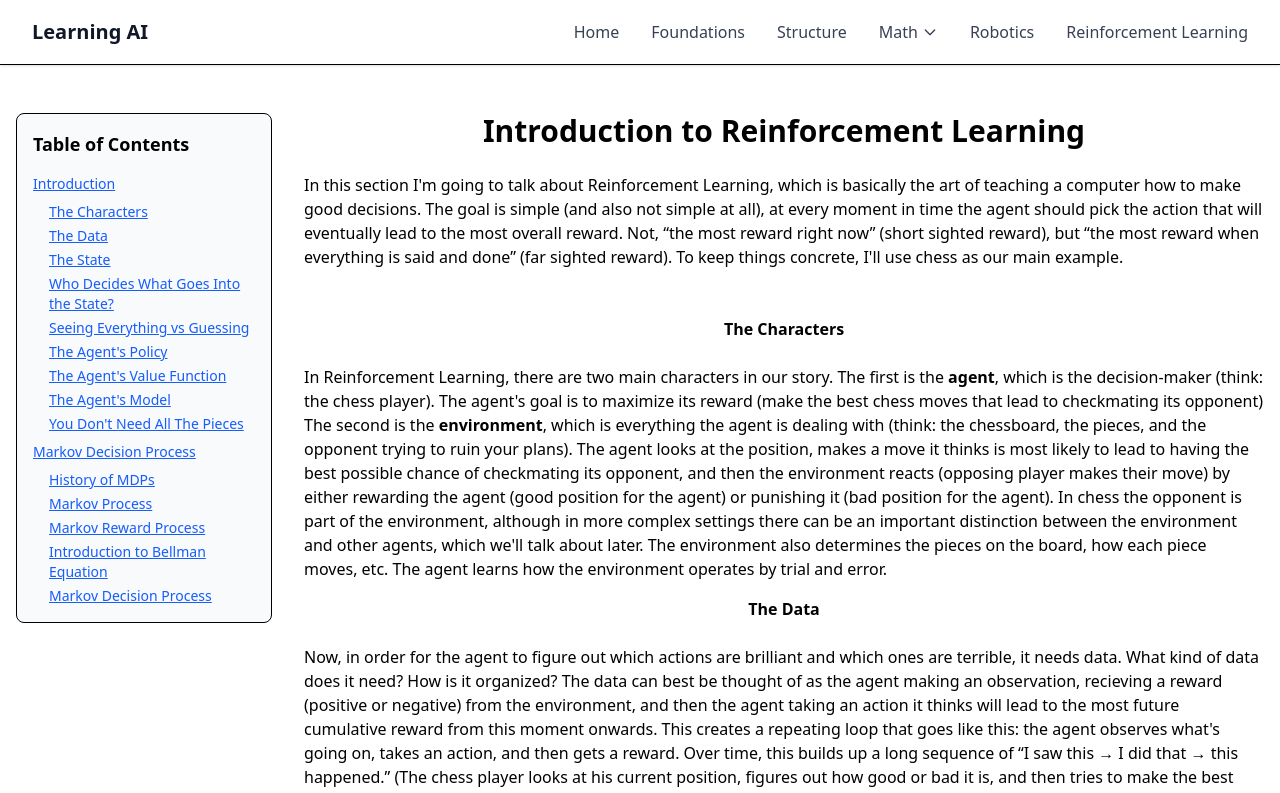
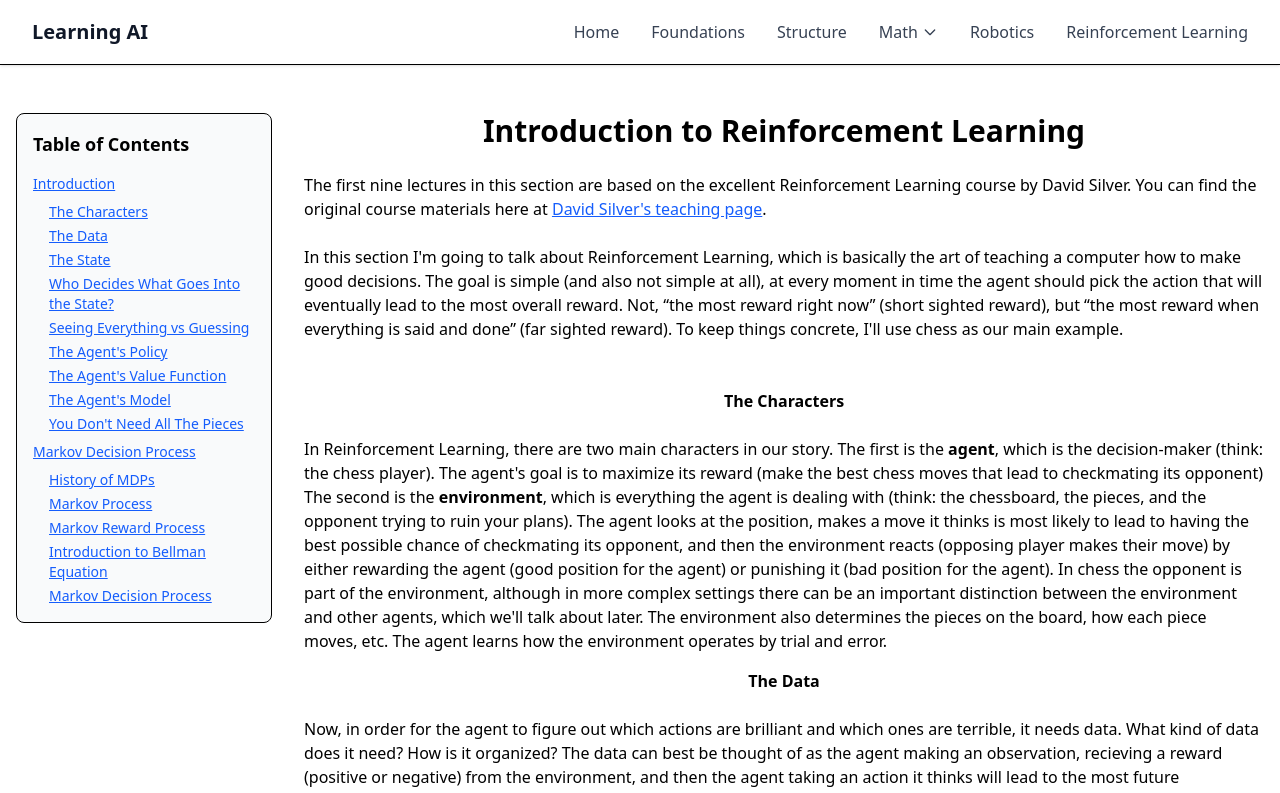
Before and after one commit to WilliamGiammona/learning-ai, a Next.js app: page /reinforcement-learning in a window 1280 px wide. Shown: the top 793 px of the page. Built offline with nearby package versions, Linux system fonts and the light colour scheme.

Commit message:
continuing Markov Decision Processes

```diff
--- a/app/reinforcement-learning/page.tsx
+++ b/app/reinforcement-learning/page.tsx
@@ -158,6 +158,20 @@ export default function ReinforcementLearningPage() {
             <h1 className="text-3xl font-bold mb-6 text-center">
               Introduction to Reinforcement Learning
             </h1>
+            <p className="mb-6">
+              The first nine lectures in this section are based on the excellent
+              Reinforcement Learning course by David Silver. You can find the
+              original course materials here at{" "}
+              <Link
+                href="https://davidstarsilver.wordpress.com/teaching/"
+                target="_blank"
+                rel="noopener noreferrer"
+                className="text-blue-600 underline hover:text-blue-400"
+              >
+                David Silver&apos;s teaching page
+              </Link>
+              .
+            </p>
             <p className="mb-12">
               In this section I&apos;m going to talk about Reinforcement
               Learning, which is basically the art of teaching a computer how to
```
